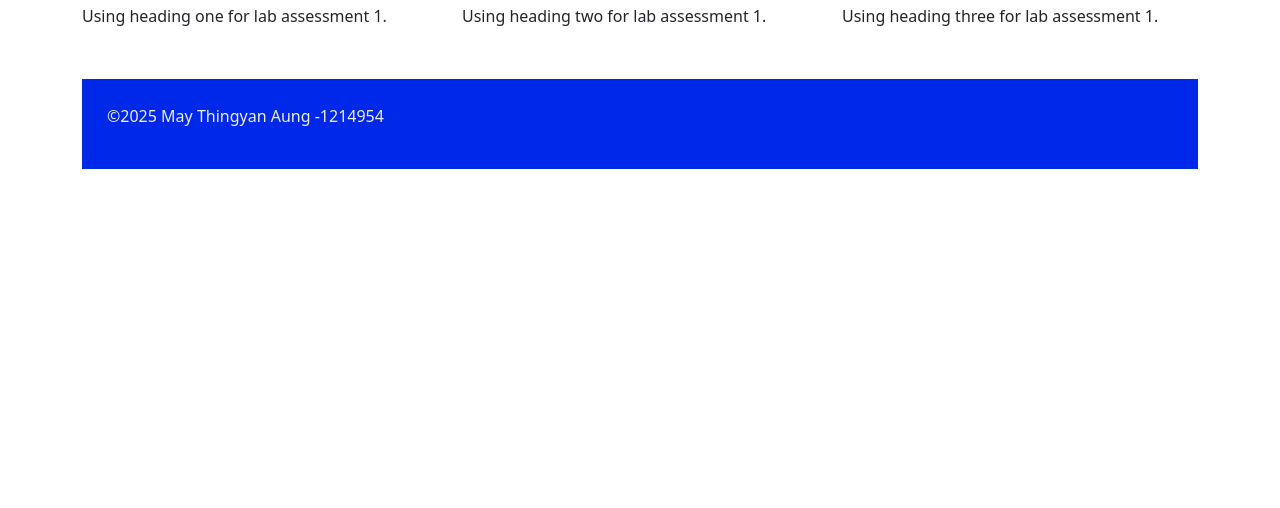
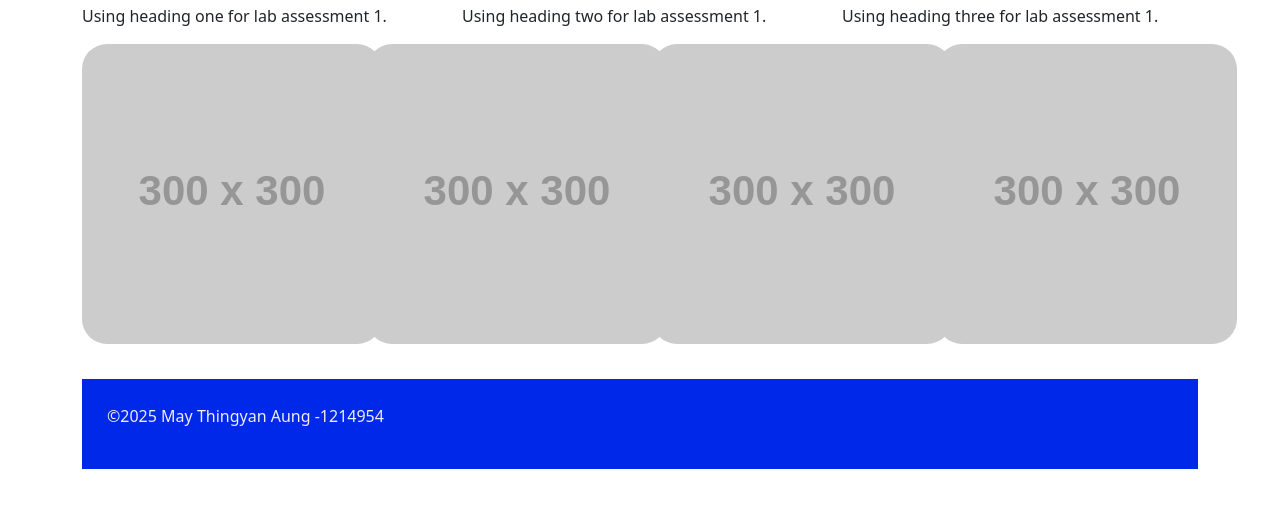
Before and after one commit to May-taung/comp-6062-lab-assessment1-practice, a plain HTML site: page index.html in a window 1280 px wide. Shown: the part 200-708 px from the top of the page. Drawn offline with nearby package versions, Linux system fonts and the light colour scheme; placeholder pictures from the web are drawn by us.

Commit message:
Update index.html

```diff
--- a/index.html
+++ b/index.html
@@ -23,8 +23,22 @@
                     <h2 class="secondaryHeading">Heading Three</h2>
                     <p>Using heading three for lab assessment 1.</p>
                 </div>
-
             </div>
+            <div class="row">
+                <div class="col-md-3">
+                    <img src="https://placehold.co/300x300/000/fff" alt="images">
+                </div>
+                <div class="col-md-3">
+                    <img src="https://placehold.co/300x300/000/fff" alt="images">
+                </div>
+                <div class="col-md-3">
+                    <img src="https://placehold.co/300x300/000/fff" alt="images">
+                </div>
+                <div class="col-md-3">
+                    <img src="https://placehold.co/300x300/000/fff" alt="images">
+                </div>
+            </div>
+            <script src="scripts/app.js"></script>
         </main>
         <footer>
             <p>&copy;2025 May Thingyan Aung -1214954</p>
```
